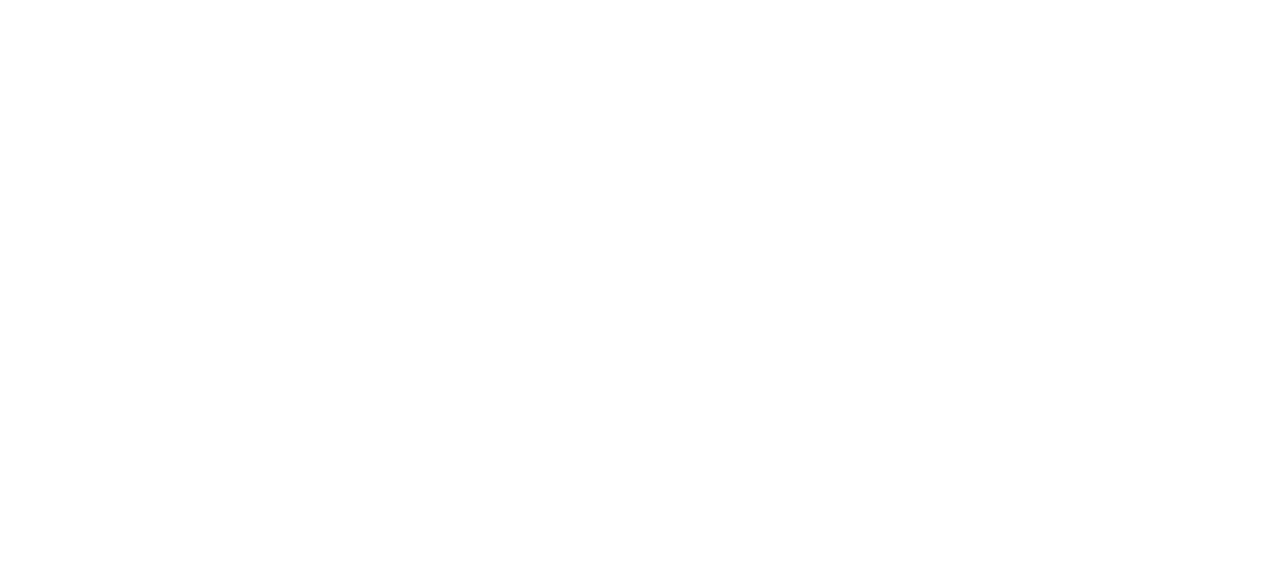
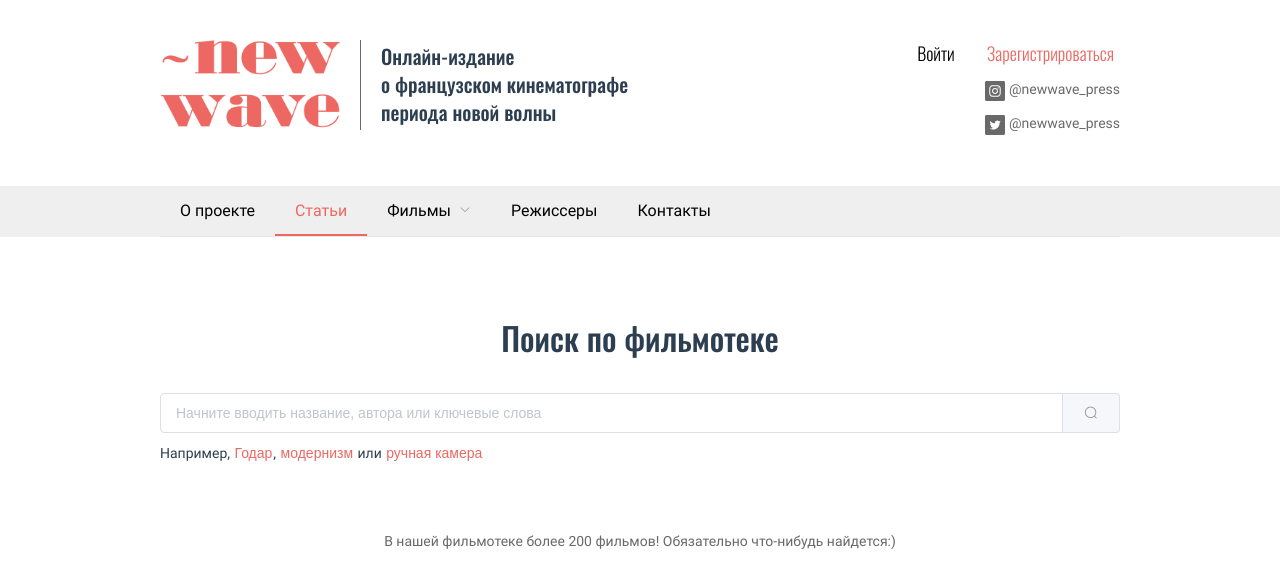
Before and after one commit to anninwonderland/web-hw, a Vue app: page /#/films/search in a window 1280 px wide. Shown: the top 588 px of the page. Built offline with nearby package versions, Linux system fonts and the light colour scheme.

Commit message:
feat: add film search page

```diff
--- a/src/App.vue
+++ b/src/App.vue
@@ -11,5 +11,7 @@
   -moz-osx-font-smoothing: grayscale;
   text-align: center;
   color: #2c3e50;
+  height: 100%;
+  margin: 0;
 }
 </style>
--- a/src/assets/main.scss
+++ b/src/assets/main.scss
@@ -1,6 +1,8 @@
 body {
   margin: 0;
   padding: 0;
+  height: 100vh;
+  min-height: 100vh;
 
   font-family: "Roboto", "Arial", sans-serif;
   font-weight: normal;
--- a/src/components/Articles.vue
+++ b/src/components/Articles.vue
@@ -103,16 +103,16 @@
 
   display: grid;
   grid-template-columns: repeat(auto-fill, minmax(260px, 1fr));
-  grid-auto-rows: minmax(340px, max-content);
+  grid-auto-rows: minmax(360px, max-content);
 
   justify-content: space-between;
-  grid-row-gap: 120px;
+  grid-row-gap: 100px;
   grid-column-gap: 60px;
 }
 
 .card {
   min-width: 240px;
-  min-height: 300px;
+  min-height: 360px;
   display: flex;
   flex-direction: column;
 }
@@ -120,6 +120,7 @@
 .card:hover {
   cursor: pointer;
   box-shadow: inset 0 -3px 0 #f29591;
+  transition: all 0.1s ease;
 }
 
 .card__img {
@@ -189,7 +190,7 @@
 
 .card:hover .overlay {
   opacity: 0.5;
-  transition: all 0.15s linear;
+  transition: all 0.15s ease;
 }
 
 .card:hover .card__img img {
--- a/src/components/Navigation.vue
+++ b/src/components/Navigation.vue
@@ -15,7 +15,7 @@
         <el-submenu index="films">
           <template slot="title">Фильмы</template>
           <el-menu-item index="films/search">Поиск</el-menu-item>
-          <el-menu-item index="films/lest">Каталог</el-menu-item>
+          <el-menu-item index="films/list">Каталог</el-menu-item>
           <el-menu-item index="films/recommendations">Рекомендательная система</el-menu-item>
         </el-submenu>
         <el-menu-item index="producers">Режиссеры</el-menu-item>
@@ -30,7 +30,7 @@
   name: "Navigation",
   data() {
     return {
-      activeIndex: "2",
+      activeIndex: "articles",
     };
   },
   methods: {
--- /dev/null
+++ b/src/components/films/Search.vue
@@ -0,0 +1,59 @@
+<template>
+  <div class="search">
+    <p class="search__title">Поиск по фильмотеке</p>
+    <el-input placeholder="Начните вводить название, автора или ключевые слова"
+              v-model="input">
+      <el-button slot="append" icon="el-icon-search"></el-button>
+    </el-input>
+    <div class="search__examples">Например,
+      <el-button type="text"
+                 style="margin-left: 0"
+                 @click="input = 'Годар'">Годар</el-button>,
+      <el-button type="text"
+                 style="margin-left: 0"
+                 @click="input = 'модернизм'">модернизм</el-button> или
+      <el-button type="text"
+                 style="margin-left: 0"
+                 @click="input = 'ручная камера'">ручная камера</el-button>
+    </div>
+    <p class="search__comment">В нашей фильмотеке более 200 фильмов! Обязательно что-нибудь найдется:)</p>
+  </div>
+
+</template>
+
+<script>
+export default {
+  name: "Search",
+  data() {
+    return {
+      input: null
+    }
+  }
+}
+</script>
+
+<style scoped lang="scss">
+
+.search {
+  min-height: 50vh;
+  display: flex;
+  flex-direction: column;
+  align-items: center;
+  &__title {
+    margin-top: 80px;
+    font-size: 32px;
+    font-family: Oswald, Arial, sans-serif;
+    font-weight: bold;
+  }
+  &__examples {
+    text-align: left;
+    align-self: flex-start;
+  }
+
+  &__comment {
+    color: #696969;
+    margin-top: 60px;
+  }
+}
+
+</style>
--- a/src/router/index.js
+++ b/src/router/index.js
@@ -3,6 +3,7 @@
 import Home from "../views/Home.vue";
 import About from "@/components/About";
 import Articles from "@/components/Articles";
+import Search from "@/components/films/Search";
 
 Vue.use(VueRouter);
 
@@ -23,6 +24,31 @@
         name: "Articles",
         component: Articles
       },
+      {
+        path: "/films/search",
+        name: "FilmsSearch",
+        component: Search
+      },
+      {
+        path: "/films/list",
+        name: "FilmsList",
+        component: Articles
+      },
+      {
+        path: "/films/recommendations",
+        name: "FilmsRecommendations",
+        component: Articles
+      },
+      {
+        path: "/producers",
+        name: "Producers",
+        component: Articles
+      },
+      {
+        path: "/contacts",
+        name: "Contacts",
+        component: Articles
+      }
     ]
   },
 ];
--- a/src/views/Home.vue
+++ b/src/views/Home.vue
@@ -1,5 +1,5 @@
 <template>
-  <div>
+  <div style="min-height: 100vh">
     <Header />
     <Navigation />
     <el-row>
```
